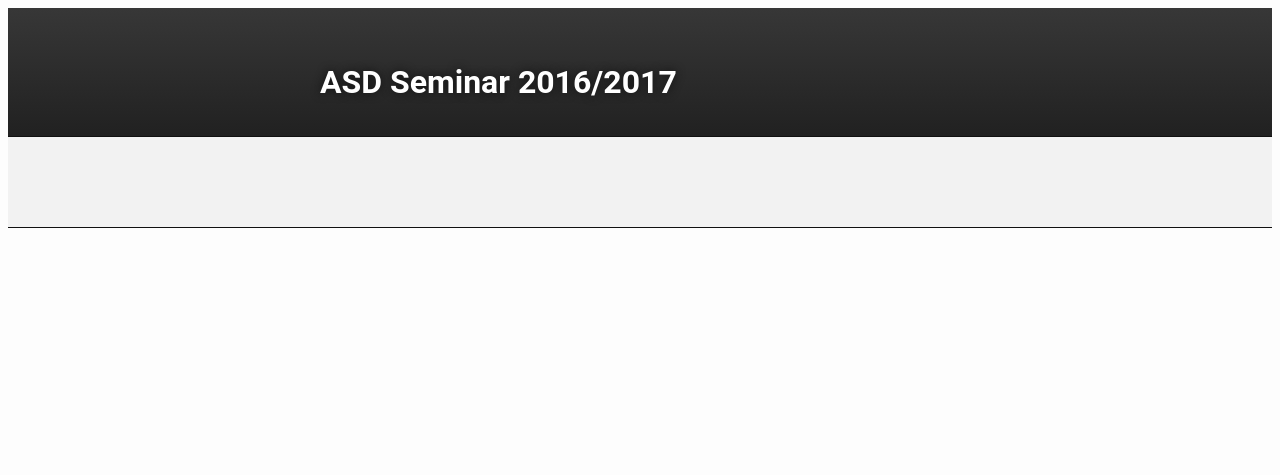
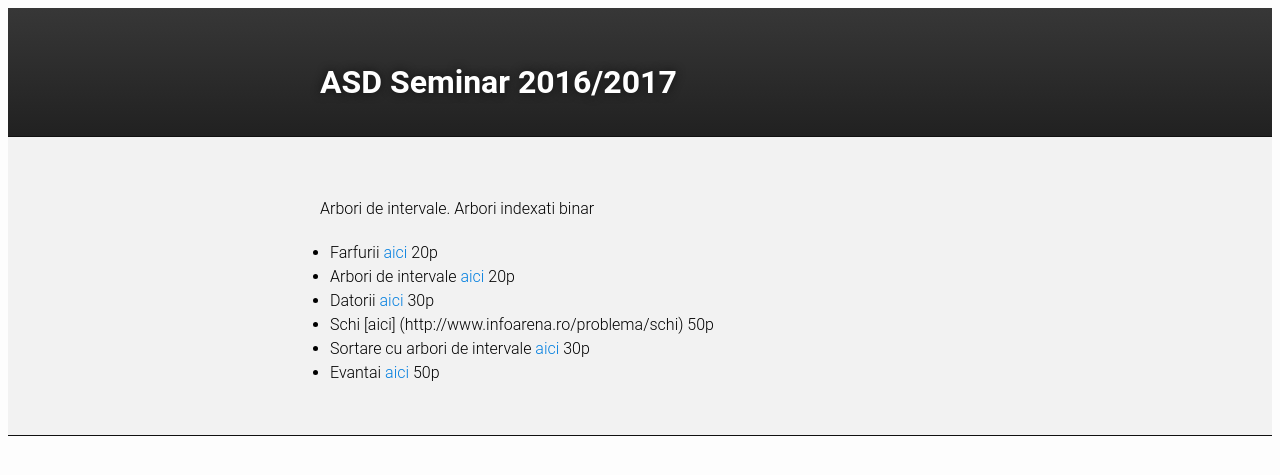
Before and after one commit to IuliaDuta/ASD, a Jekyll site: the page built from Laboratoare/Laborator8.md, in a window 1280 px wide. Shown: the top 475 px of the page. Built offline with Jekyll 4.4.1, drawn with Linux system fonts in a browser that asks for light colours.

Commit message:
Add problems Lab8

```diff
--- a/Laboratoare/Laborator8.md
+++ b/Laboratoare/Laborator8.md
@@ -1,4 +1,13 @@
 ---
 layout: item
-permalink: /Laboratoare/Laborator7/
+permalink: /Laboratoare/Laborator8/
 ---
+
+Arbori de intervale. Arbori indexati binar
+
+- Farfurii [aici](http://www.infoarena.ro/problema/farfurii) 20p
+- Arbori de intervale [aici](http://www.infoarena.ro/problema/arbint) 20p
+- Datorii [aici](http://www.infoarena.ro/problema/datorii) 30p
+- Schi [aici] (http://www.infoarena.ro/problema/schi) 50p
+- Sortare cu arbori de intervale [aici](http://www.infoarena.ro/problema/algsort) 30p
+- Evantai [aici](http://www.infoarena.ro/problema/evantai) 50p
```
